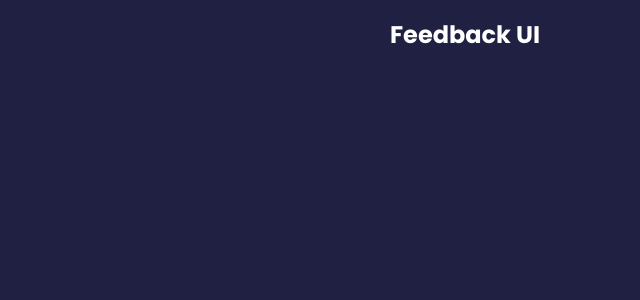
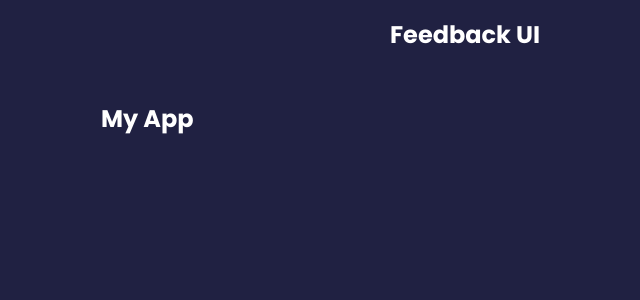
Before and after one commit to helios63/feedback-app, a React (Create React App) app: page / in a window 1280 px wide. Shown: the top 300 px of the page, without its empty margins (175-815 px from the left). Built offline with nearby package versions, Linux system fonts and the light colour scheme.

Commit message:
ADDED: FeedbackItem component

```diff
--- a/src/App.js
+++ b/src/App.js
@@ -4,6 +4,9 @@ function App () {
     return (
         <>
         <Header text={'Feedback UI'} />
+        <div className="container">
+            <h2>My App</h2>
+        </div>
         </>
     )
 }
```
Also changed, not shown: src/components/FeedbackItem.jsx (added, +12 -0 lines).
